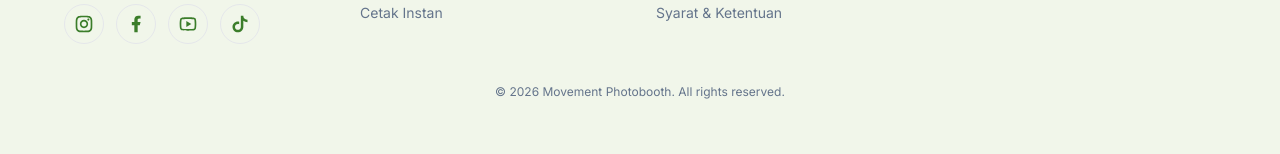
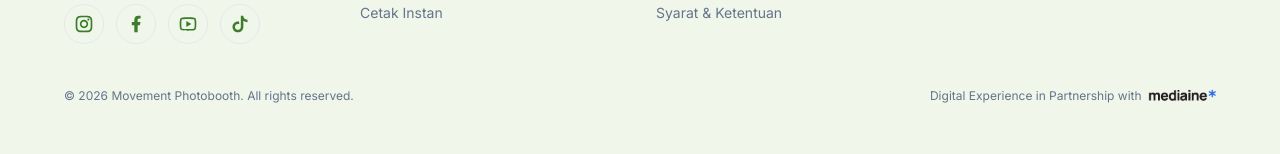
Before and after one commit to adityapratamaf/movement-photobooth-fe, a Next.js app: page / in a window 1280 px wide. Shown: the part 4301-4455 px from the top of the page. Built offline with nearby package versions, Linux system fonts and the light colour scheme.

Commit message:
feat: import Image component and update footer layout for improved branding display

```diff
--- a/src/components/layout/Footer.tsx
+++ b/src/components/layout/Footer.tsx
@@ -1,3 +1,5 @@
+import Image from "next/image";
+
 import { Container } from "@/components/ui/Container";
 import { Logo } from "@/components/ui/Logo";
 import { Icon } from "@/components/ui/Icon";
@@ -67,10 +69,20 @@ export function Footer() {
           </div>
         </div>
 
-        <div className="mt-5 pt-5">
-          <p className="text-center text-xs text-ink-muted">
+        <div className="mt-6 flex flex-col items-center justify-between gap-3 pt-5 sm:flex-row">
+          <p className="text-xs text-ink-muted">
             © {new Date().getFullYear()} {brand.name} {brand.suffix}. All rights reserved.
           </p>
+          <span className="flex items-center gap-1.5 text-xs text-ink-muted">
+            Digital Experience in Partnership with
+            <Image
+              src="/images/general/logo-mediaine.png"
+              alt="Mediaine"
+              width={72}
+              height={17}
+              className="h-4 w-auto"
+            />
+          </span>
         </div>
       </Container>
     </footer>
```
